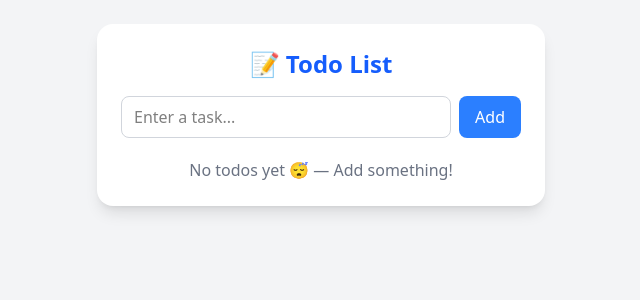
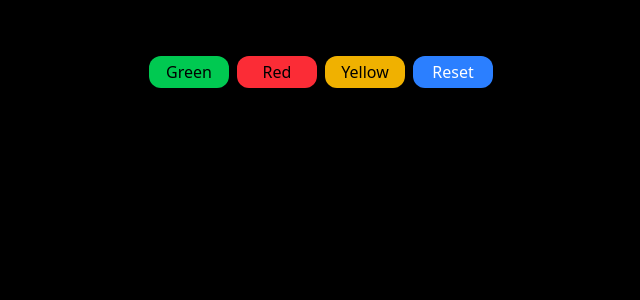
Before and after one commit to amarpatil2002/React_Project, a React (Vite) app in the folder BasicProjects/: page / in a window 1280 px wide. Shown: the top 300 px of the page, without its empty margins (319-959 px from the left). Built offline with nearby package versions, Linux system fonts and the light colour scheme.

Commit message:
add new mini project bg chnage

```diff
--- a/BasicProjects/src/App.jsx
+++ b/BasicProjects/src/App.jsx
@@ -5,16 +5,18 @@ import FetchData from './Pages/FetchData'
 import ToggleBtn from './Pages/Toggle'
 import FormHandle from './Pages/FormHandler'
 import UnctrolledForm from './Pages/UncontrolledForm'
+import BgChange from './Pages/BgChange'
 
 function App() {
 
   return(<>
-    <Todos />
+    {/* <Todos /> */}
     {/* <Counter /> */}
     {/* <FetchData /> */}
     {/* <ToggleBtn /> */}
     {/* <FormHandle /> */}
     {/* <UnctrolledForm /> */}
+    <BgChange />
   </>)
 
 }
--- /dev/null
+++ b/BasicProjects/src/Pages/BgChange.jsx
@@ -0,0 +1,43 @@
+import { useState } from "react";
+
+const BgChange = () => {
+  const [color, setColor] = useState("black");
+
+  return (
+    <>
+      <div  style={{ backgroundColor: color,height:"100vh"}}>
+        <div className="flex flex-col py-2 items-center justify-center gap-4">
+          <h2 className="text-2xl text-black font-bold" >Background Changer</h2>
+          <div className="flex gap-2">
+            <button
+              className="bg-green-500 w-20 rounded-xl px-2 py-1 cursor-pointer"
+              onClick={() => setColor("green")}
+            >
+              Green
+            </button>
+            <button
+              className="bg-red-500 w-20 rounded-xl px-2 py-1 cursor-pointer"
+              onClick={() => setColor("red")}
+            >
+              Red
+            </button>
+            <button
+              className="bg-yellow-500 w-20 rounded-xl px-2 py-1 cursor-pointer"
+              onClick={() => setColor("yellow")}
+            >
+              Yellow
+            </button>
+                        <button
+              className="bg-blue-500 w-20 text-white rounded-xl px-2 py-1 cursor-pointer"
+              onClick={() => setColor("white")}
+            >
+              Reset
+            </button>
+          </div>
+        </div>
+      </div>
+    </>
+  );
+};
+
+export default BgChange;
```
